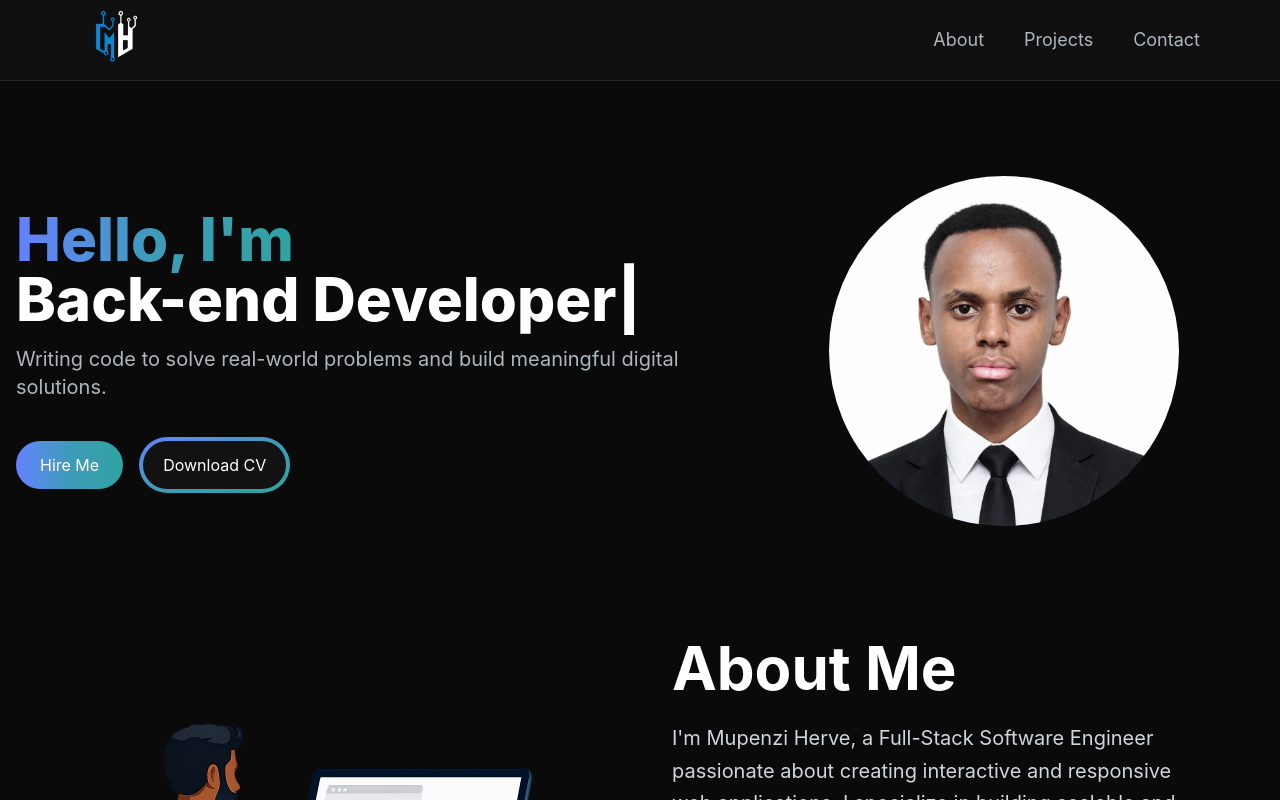
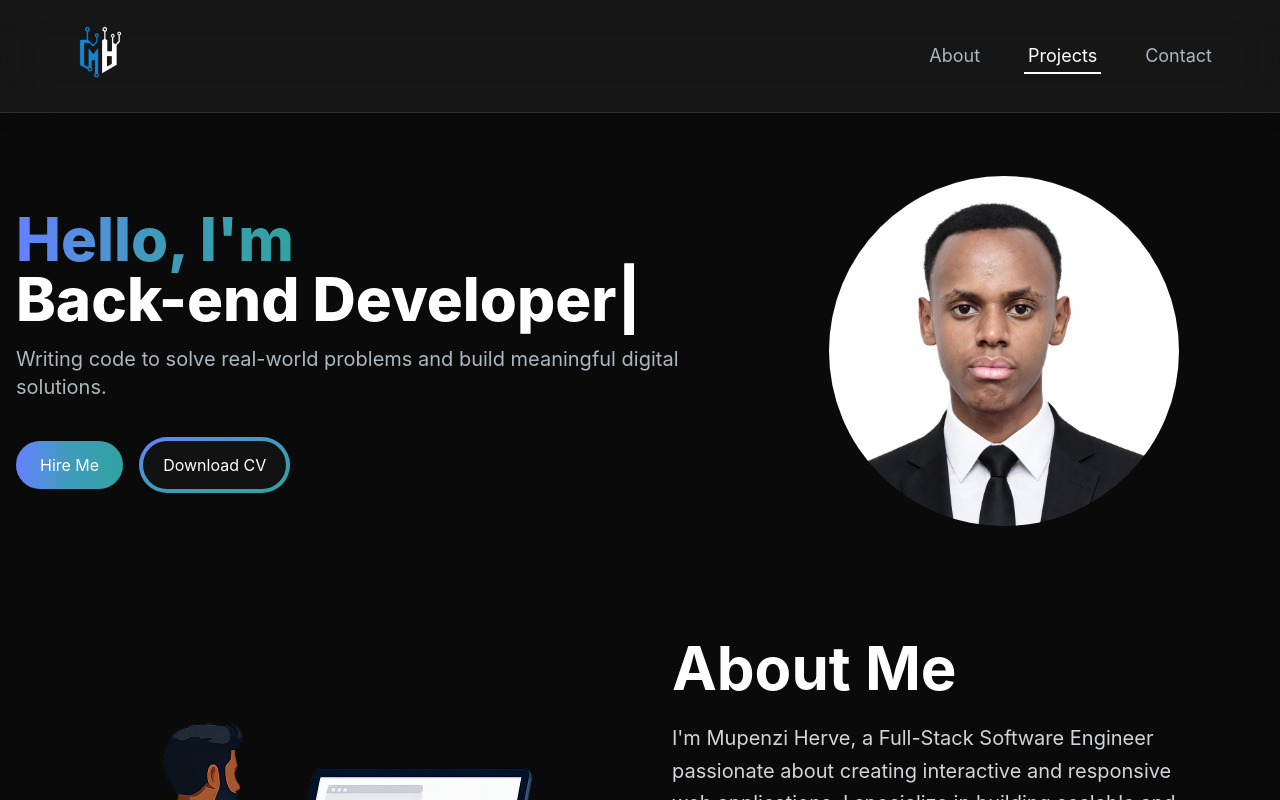
Before and after one commit to mupenziherve/non-stop-challenges, a Next.js app in the folder my-portifolio/portifolio/: page / in a window 1280 px wide. Shown: the top 800 px of the page. Built offline with nearby package versions, Linux system fonts and the light colour scheme.

Commit message:
smooth scoll

```diff
--- a/my-portifolio/portifolio/app/components/MenuOverlay.jsx
+++ b/my-portifolio/portifolio/app/components/MenuOverlay.jsx
@@ -1,15 +1,16 @@
 import NavLink from './NavLink'
 
-const MenuOverlay = ({ links, closeMenu }) => {
+const MenuOverlay = ({ links, closeMenu, activeSection }) => {
   return (
-    <ul className="flex flex-col items-center py-3">
-      {links.map((link, index) => (
-        <li key={index} className="w-full max-w-xs">
+    <ul className="flex flex-col items-center py-4 gap-4">
+      {links.map((link) => (
+        <li key={link.title} className="w-full max-w-xs">
           <NavLink
             href={link.path}
             title={link.title}
             onClick={closeMenu}
-            className="block w-full text-center px-4 py-2 rounded-md hover:bg-gray-700/40"
+            isActive={activeSection === link.path}
+            className="block w-full text-center px-4 py-3 rounded-lg hover:bg-white/10"
           />
         </li>
       ))}
--- a/my-portifolio/portifolio/app/components/NavLink.jsx
+++ b/my-portifolio/portifolio/app/components/NavLink.jsx
@@ -2,16 +2,15 @@
 
 import Link from 'next/link'
 
-const NavLink = ({ href, title, className = '', onClick }) => {
+const NavLink = ({ href, title, className = '', onClick, isActive }) => {
   const handleClick = (e) => {
     if (href.startsWith('#')) {
+      e.preventDefault()
       const element = document.querySelector(href)
       if (element) {
-        e.preventDefault()
         element.scrollIntoView({ behavior: 'smooth' })
       }
     }
-
 
     if (onClick) onClick()
   }
@@ -21,9 +20,17 @@ const NavLink = ({ href, title, className = '', onClick }) => {
       href={href}
       onClick={handleClick}
       scroll={false}
-      className={`text-[#ADB7BE] hover:text-white transition-colors duration-200 ${className}`}
+      className={`relative px-1 py-1 transition duration-300 ${
+        isActive ? 'text-white' : 'text-[#ADB7BE]'
+      } hover:text-white ${className}`}
     >
       {title}
+
+      <span
+        className={`absolute left-0 -bottom-1 h-[2px] bg-white transition-all duration-300 ${
+          isActive ? 'w-full' : 'w-0 group-hover:w-full'
+        }`}
+      />
     </Link>
   )
 }
--- a/my-portifolio/portifolio/app/components/Navbar.jsx
+++ b/my-portifolio/portifolio/app/components/Navbar.jsx
@@ -15,6 +15,7 @@ const navLinks = [
 
 const Navbar = () => {
   const [navbarOpen, setNavbarOpen] = useState(false)
+  const [activeSection, setActiveSection] = useState('')
 
   useEffect(() => {
     const handleResize = () => {
@@ -23,26 +24,61 @@ const Navbar = () => {
       }
     }
 
+    const handleScroll = () => {
+      const sections = navLinks.map((link) => document.querySelector(link.path))
+
+      sections.forEach((section) => {
+        if (section) {
+          const rect = section.getBoundingClientRect()
+          if (rect.top <= 150 && rect.bottom >= 150) {
+            setActiveSection('#' + section.id)
+          }
+        }
+      })
+    }
+
     window.addEventListener('resize', handleResize)
-    return () => window.removeEventListener('resize', handleResize)
+    window.addEventListener('scroll', handleScroll)
+
+    return () => {
+      window.removeEventListener('resize', handleResize)
+      window.removeEventListener('scroll', handleScroll)
+    }
   }, [])
 
   return (
-    <nav className="fixed top-0 left-0 right-0 z-10 bg-[#121212]/80 backdrop-blur-md border-b border-white/10">
-      <div className="flex items-center justify-between mx-auto w-full max-w-350 px-6 md:px-12 lg:px-20 py-">
+    <nav className="fixed top-0 left-0 right-0 z-50 bg-white/5 backdrop-blur-xl border-b border-white/10 shadow-lg">
+      <div className="flex items-center justify-between mx-auto w-full max-w-7xl px-6 md:px-10 lg:px-16 py-4">
+
         <Link href="/" className="flex items-center">
           <Image
             src="/logo.svg"
             alt="MH Logo"
             width={120}
             height={120}
-            className="w-17 md:w-14 lg:w-20 xl:w-20 h-auto object-contain hover:scale-110 transition-transform duration-300"
+            className="w-14 md:w-16 lg:w-20 h-auto object-contain hover:scale-105 transition-transform duration-300"
             priority
           />
         </Link>
+
+        <div className="hidden md:flex">
+          <ul className="flex items-center gap-8 lg:gap-10 text-base lg:text-lg">
+            {navLinks.map((link) => (
+              <li key={link.title}>
+                <NavLink
+                  href={link.path}
+                  title={link.title}
+                  isActive={activeSection === link.path}
+                />
+              </li>
+            ))}
+          </ul>
+        </div>
+
+
         <button
           onClick={() => setNavbarOpen(!navbarOpen)}
-          className="flex items-center px-3 py-2 border rounded text-slate-200 hover:text-white hover:border-white md:hidden"
+          className="md:hidden flex items-center justify-center p-2 rounded-lg border border-white/20 text-slate-200 hover:text-white hover:border-white transition"
         >
           {navbarOpen ? (
             <XMarkIcon className="h-6 w-6" />
@@ -50,19 +86,16 @@ const Navbar = () => {
             <Bars3Icon className="h-6 w-6" />
           )}
         </button>
-        <div className="hidden md:flex">
-          <ul className="flex space-x-10 text-lg">
-            {navLinks.map((link, index) => (
-              <li key={index}>
-                <NavLink href={link.path} title={link.title} />
-              </li>
-            ))}
-          </ul>
-        </div>
       </div>
 
       {navbarOpen && (
-        <MenuOverlay links={navLinks} closeMenu={() => setNavbarOpen(false)} />
+        <div className="md:hidden bg-[#121212]/95 backdrop-blur-xl border-t border-white/10">
+          <MenuOverlay
+            links={navLinks}
+            closeMenu={() => setNavbarOpen(false)}
+            activeSection={activeSection}
+          />
+        </div>
       )}
     </nav>
   )
```
